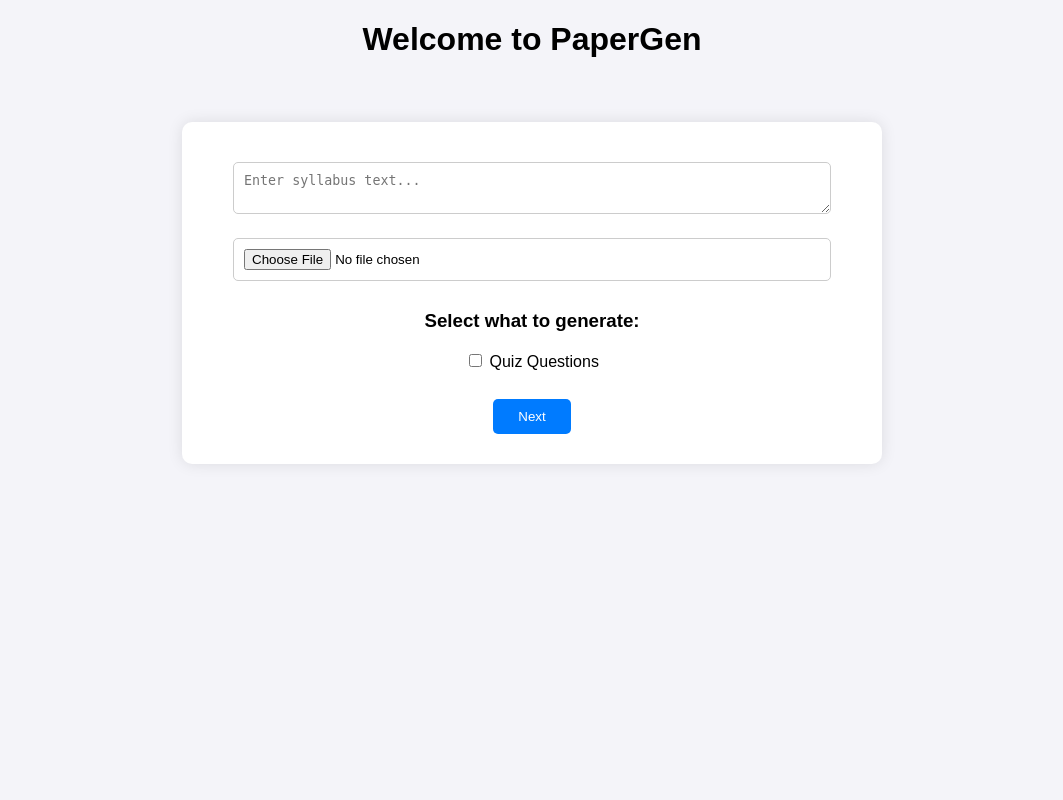
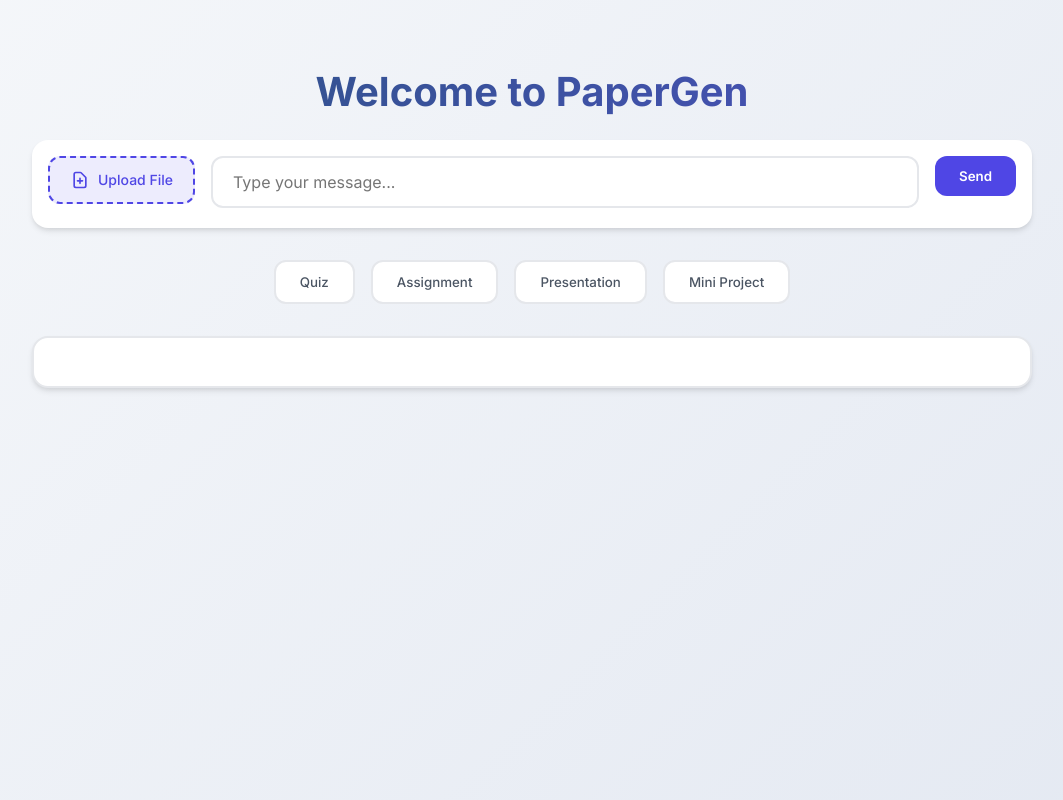
Before and after one commit to parmartanishq/PaperGen-Quiz-MiniProject-Assignments-Generator-AI, a Flask app: page / in a window 1280 px wide. Shown: the whole page, without its empty margins (108-1171 px from the left). Run offline with Flask 3, Linux system fonts and the light colour scheme.

Commit message:
Improved UI  User Experience version 1 commit

```diff
--- a/app.py
+++ b/app.py
@@ -1,85 +1,69 @@
 import os
+from flask import Flask, render_template, request, jsonify
+from werkzeug.utils import secure_filename
+from dotenv import load_dotenv
 import fitz  # PyMuPDF
 import google.generativeai as genai
-from flask import Flask, render_template, request, jsonify
+
+load_dotenv()
+genai.configure(api_key=os.getenv("GOOGLE_API_KEY"))
+
+model = genai.GenerativeModel("gemini-1.5-flash-latest")
 
 app = Flask(__name__)
-UPLOAD_FOLDER = "uploads"
-ALLOWED_EXTENSIONS = {"pdf", "txt"}
-app.config["UPLOAD_FOLDER"] = UPLOAD_FOLDER
-os.makedirs(UPLOAD_FOLDER, exist_ok=True)
+app.config["UPLOAD_FOLDER"] = "uploads"
+os.makedirs(app.config["UPLOAD_FOLDER"], exist_ok=True)
 
-# Gemini API setup
-GOOGLE_API_KEY = os.getenv("GOOGLE_API_KEY")
-if not GOOGLE_API_KEY:
-    print("ERROR: GOOGLE_API_KEY is not set.")
-    exit(1)
+def extract_text_from_file(file_path):
+    if file_path.endswith(".pdf"):
+        text = ""
+        with fitz.open(file_path) as doc:
+            for page in doc:
+                text += page.get_text()
+        return text
+    elif file_path.endswith(".txt"):
+        with open(file_path, "r", encoding="utf-8") as f:
+            return f.read()
+    return ""
 
-genai.configure(api_key=GOOGLE_API_KEY)
-
-def allowed_file(filename):
-    return "." in filename and filename.rsplit(".", 1)[1].lower() in ALLOWED_EXTENSIONS
-
-def extract_text_from_pdf(filepath):
-    text = ""
-    try:
-        doc = fitz.open(filepath)
-        for page in doc:
-            text += page.get_text("text") + "\n"
-        return text.strip()
-    except Exception as e:
-        return f"Error extracting text: {str(e)}"
-
-def extract_text_from_txt(filepath):
-    try:
-        with open(filepath, "r", encoding="utf-8") as file:
-            return file.read().strip()
-    except Exception as e:
-        return f"Error reading file: {str(e)}"
-
-def generate_content(prompt):
-    try:
-        model = genai.GenerativeModel("gemini-1.5-flash-latest")
-        response = model.generate_content(prompt)
-        return response.text.strip() if response and hasattr(response, "text") else "Error generating content."
-    except Exception as e:
-        return f"API Error: {str(e)}"
-
-def generate_quiz(text, count):
-    prompt = f"""
-    Generate {count} multiple-choice quiz questions based on the following content:
-
-    "{text}"
-
-    Each question should have 4 options labeled a, b, c, d.
-    After each question and its options, mention the correct answer in the format:
-    Correct Answer: <option letter>
-    """
-    response = generate_content(prompt)
-    return response.split("\n") if response else []
-
-
-@app.route("/", methods=["GET", "POST"])
-def home():
+@app.route("/")
+def index():
     return render_template("index.html")
 
-@app.route("/generate_quiz", methods=["POST"])
-def generate_quiz_route():
-    text_input = request.form.get("text_input", "").strip()
+@app.route("/process", methods=["POST"])
+def process():
+    query = request.form.get("query", "").strip()
+    content_type = request.form.get("content_type", "Quiz")
     file = request.files.get("file")
-    quiz_count = int(request.form.get("quiz_count", 10))
+    extracted_text = ""
 
-    extracted_text = text_input
-    if file and allowed_file(file.filename):
-        filepath = os.path.join(app.config["UPLOAD_FOLDER"], file.filename)
+    if file and file.filename != "":
+        filename = secure_filename(file.filename)
+        filepath = os.path.join(app.config["UPLOAD_FOLDER"], filename)
         file.save(filepath)
-        extracted_text = extract_text_from_pdf(filepath) if file.filename.endswith(".pdf") else extract_text_from_txt(filepath)
+        extracted_text = extract_text_from_file(filepath)
 
-    if not extracted_text:
-        return render_template("index.html", error="No valid input provided.")
+    if not extracted_text and not query:
+        return jsonify({"result": "Please provide input or upload a file."})
 
-    quiz_questions = generate_quiz(extracted_text, quiz_count)
-    return render_template("result.html", quiz_topics=quiz_questions, text=extracted_text)
+    # Enhanced and structured prompt for clear, focused outputs
+    prompt = f"""
+You are an expert educational assistant.
+Generate only a {content_type.lower()} in a clearly structured, readable format.
+Avoid mixing unrelated content.
+
+Use this content for context:
+{extracted_text or query}
+
+Format your output properly with numbered questions (if Quiz), headings (if Project Ideas), or sections (if Question Paper).
+"""
+
+    try:
+        response = model.generate_content(prompt)
+        return jsonify({"result": response.candidates[0].content.parts[0].text})
+    except Exception as e:
+        print("Error from Gemini:", e)
+        return jsonify({"result": "Error from model: Please check your input or API key."})
 
 if __name__ == "__main__":
     app.run(debug=True)
--- a/templates/index.html
+++ b/templates/index.html
@@ -3,146 +3,368 @@
 <head>
   <meta charset="UTF-8">
   <title>PaperGen</title>
+  <link rel="preconnect" href="https://fonts.googleapis.com">
+  <link rel="preconnect" href="https://fonts.gstatic.com" crossorigin>
+  <link href="https://fonts.googleapis.com/css2?family=Inter:wght@400;500;600;700&display=swap" rel="stylesheet">
   <style>
     body {
-            font-family: Arial, sans-serif;
-            text-align: center;
-            background-color: #f4f4f9;
+      font-family: 'Inter', sans-serif;
+      background: linear-gradient(135deg, #f5f7fa 0%, #e4e9f2 100%);
       margin: 0;
       padding: 0;
-        }
-        .container {
-            margin-top: 5%;
-            background: white;
-            padding: 30px;
-            border-radius: 10px;
-            width: 50%;
-            margin-left: auto;
-            margin-right: auto;
-            box-shadow: 0 0 15px rgba(0,0,0,0.1);
-            transition: transform 0.5s ease;
-        }
-        textarea, input[type="file"] {
-            width: 90%;
-            padding: 10px;
-            margin: 10px 0;
-            border-radius: 5px;
-            border: 1px solid #ccc;
-        }
-        .btn {
-            background-color: #007bff;
-            color: white;
-            border: none;
-            padding: 10px 25px;
-            border-radius: 5px;
-            cursor: pointer;
-            margin-top: 10px;
-        }
-        .btn:hover {
-            background-color: #0056b3;
-        }
-        .hidden {
-            display: none;
+      min-height: 100vh;
+      color: #1a1a1a;
     }
 
-        /* Loading screen styles */
-        #loadingScreen {
-            position: fixed;
-            top: 0; left: 0;
-            width: 100vw; height: 100vh;
-            background-color: rgba(255, 255, 255, 0.9);
+    .container {
+      padding: 2.5rem 1.5rem;
+      max-width: 1000px;
+      margin: auto;
+    }
+
+    h1 {
+      font-size: 2.5rem;
+      font-weight: 700;
+      margin-bottom: 1.5rem;
+      background: linear-gradient(120deg, #2c5282, #4c51bf);
+      background-clip: text;
+      -webkit-text-fill-color: transparent;
+      text-align: center;
+    }
+
+    .chat-bar {
+      display: flex;
+      align-items: flex-start;
+      justify-content: center;
+      gap: 1rem;
+      margin-bottom: 2rem;
+      background: white;
+      padding: 1rem;
+      border-radius: 1rem;
+      box-shadow: 0 4px 6px -1px rgba(0, 0, 0, 0.1), 0 2px 4px -1px rgba(0, 0, 0, 0.06);
+    }
+
+    .upload-btn {
+      border: 2px dashed #4f46e5;
+      background-color: rgba(79, 70, 229, 0.1);
+      color: #4f46e5;
+      padding: 0.75rem 1.25rem;
+      border-radius: 0.75rem;
+      font-size: 0.875rem;
+      cursor: pointer;
+      transition: all 0.2s ease;
+      display: flex;
+      align-items: center;
+      gap: 0.5rem;
+      font-weight: 500;
+      white-space: nowrap;
+      position: relative;
+    }
+
+    .upload-btn.green {
+      border-color: #16a34a;
+      background-color: rgba(22, 163, 74, 0.1);
+      color: #16a34a;
+    }
+
+    .upload-btn svg {
+      width: 1.25rem;
+      height: 1.25rem;
+      flex-shrink: 0;
+    }
+
+    .upload-btn:hover {
+      transform: translateY(-1px);
+    }
+
+    .remove-file {
       display: none;
-            align-items: center;
+      margin-left: auto;
+      font-size: 1rem;
+      color: #dc2626;
+      cursor: pointer;
+    }
+
+    .textarea-wrapper {
+      flex: 1;
+      min-width: 250px;
+      position: relative;
+    }
+
+    #query {
+      width: 100%;
+      min-height: 2.5rem;
+      max-height: 150px;
+      padding: 0.75rem 1.25rem;
+      font-size: 1rem;
+      border: 2px solid #e5e7eb;
+      border-radius: 0.75rem;
+      transition: all 0.2s ease;
+      font-family: 'Inter', sans-serif;
+      resize: none;
+      overflow-y: hidden;
+      line-height: 1.5;
+      box-sizing: border-box;
+    }
+
+    #query:focus {
+      outline: none;
+      border-color: #4f46e5;
+      box-shadow: 0 0 0 3px rgba(79, 70, 229, 0.1);
+    }
+
+    .send-btn {
+      background-color: #4f46e5;
+      border: none;
+      padding: 0.75rem 1.5rem;
+      border-radius: 0.75rem;
+      color: white;
+      cursor: pointer;
+      font-weight: 600;
+      transition: all 0.2s ease;
+      font-family: 'Inter', sans-serif;
+      align-self: flex-start;
+      white-space: nowrap;
+    }
+
+    .send-btn:hover {
+      background-color: #4338ca;
+      transform: translateY(-1px);
+    }
+
+    .option-buttons {
+      display: flex;
       justify-content: center;
-            flex-direction: column;
-            z-index: 9999;
+      gap: 1rem;
+      flex-wrap: wrap;
+      margin-bottom: 2rem;
+    }
+
+    .option-btn {
+      padding: 0.75rem 1.5rem;
+      background-color: white;
+      border: 2px solid #e5e7eb;
+      border-radius: 0.75rem;
+      cursor: pointer;
+      transition: all 0.2s ease;
+      font-weight: 500;
+      color: #4b5563;
+      font-family: 'Inter', sans-serif;
+    }
+
+    .option-btn:hover {
+      background-color: #f9fafb;
+      border-color: #4f46e5;
+      color: #4f46e5;
+    }
+
+    .option-btn.selected {
+      background-color: #4f46e5;
+      border-color: #4f46e5;
+      color: white;
     }
 
     .spinner {
-            border: 8px solid #f3f3f3;
-            border-top: 8px solid #007BFF;
+      display: none;
+      margin: 2rem auto;
+      text-align: center;
+    }
+
+    .spinner div {
+      border: 4px solid #e5e7eb;
+      border-top: 4px solid #4f46e5;
       border-radius: 50%;
-            width: 60px;
-            height: 60px;
+      width: 48px;
+      height: 48px;
       animation: spin 1s linear infinite;
+      margin: 0 auto 1rem;
+    }
+
+    .spinner p {
+      color: #6b7280;
+      font-weight: 500;
     }
 
     @keyframes spin {
       0% { transform: rotate(0deg); }
       100% { transform: rotate(360deg); }
     }
-    </style>
-    <script>
-        let formData = new FormData();
 
-        function handleNext() {
-            const inputText = document.querySelector("textarea").value;
-            const fileInput = document.querySelector("input[type='file']").files[0];
-            const generateQuiz = document.querySelector("#quiz").checked;
-
-            if (!inputText && !fileInput) {
-                alert("Please input text or upload a file first.");
-                return;
+    #results-container {
+      max-height: 500px;
+      overflow-y: auto;
+      border: 2px solid #e5e7eb;
+      padding: 1.5rem;
+      border-radius: 1rem;
+      background-color: white;
+      white-space: pre-wrap;
+      text-align: left;
+      font-size: 1rem;
+      line-height: 1.6;
+      box-shadow: 0 4px 6px -1px rgba(0, 0, 0, 0.1), 0 2px 4px -1px rgba(0, 0, 0, 0.06);
     }
 
-            if (!generateQuiz) {
-                alert("Currently only quiz is supported for step transition.");
-                return;
+    #results-container::-webkit-scrollbar {
+      width: 8px;
     }
 
-            formData.append("text_input", inputText);
-            if (fileInput) {
-                formData.append("file", fileInput);
+    #results-container::-webkit-scrollbar-track {
+      background: #f1f1f1;
+      border-radius: 4px;
     }
 
-            document.getElementById("first-step").classList.add("hidden");
-            document.getElementById("second-step").classList.remove("hidden");
+    #results-container::-webkit-scrollbar-thumb {
+      background: #c1c1c1;
+      border-radius: 4px;
     }
 
-        function submitFinal() {
-            const count = document.getElementById("quiz_count").value;
-            formData.append("quiz_count", count);
+    #results-container::-webkit-scrollbar-thumb:hover {
+      background: #a1a1a1;
+    }
 
-            // Show loading screen
-            document.getElementById("loadingScreen").style.display = "flex";
+    @media (max-width: 640px) {
+      .container {
+        padding: 1.5rem 1rem;
+      }
 
-            fetch("/generate_quiz", {
-                method: "POST",
+      h1 {
+        font-size: 2rem;
+      }
+
+      .chat-bar {
+        flex-direction: column;
+        padding: 0.75rem;
+        align-items: stretch;
+      }
+
+      .textarea-wrapper {
+        width: 100%;
+      }
+
+      .send-btn {
+        width: 100%;
+      }
+
+      .option-buttons {
+        gap: 0.75rem;
+      }
+
+      .option-btn {
+        padding: 0.5rem 1rem;
+        font-size: 0.875rem;
+      }
+
+      .upload-btn {
+        width: 100%;
+        justify-content: center;
+      }
+    }
+  </style>
+</head>
+<body>
+<div class="container">
+  <h1>Welcome to PaperGen</h1>
+
+  <form id="query-form" enctype="multipart/form-data">
+    <div class="chat-bar">
+      <label class="upload-btn" id="upload-label">
+        <svg id="upload-icon" xmlns="http://www.w3.org/2000/svg" fill="none" viewBox="0 0 24 24"
+             stroke="currentColor">
+          <path stroke-linecap="round" stroke-linejoin="round" stroke-width="2"
+                d="M9 13h6m-3-3v6m5 5H7a2 2 0 01-2-2V5a2 2 0 012-2h5.586a1 1 0 01.707.293l5.414 5.414a1 1 0 01.293.707V19a2 2 0 01-2 2z"/>
+        </svg>
+        <span id="upload-text">Upload File</span>
+        <input type="file" id="file-upload" name="file" accept=".pdf,.txt" style="display: none;" />
+        <span class="remove-file" id="remove-file">❌</span>
+      </label>
+
+      <div class="textarea-wrapper">
+        <textarea id="query" name="query" placeholder="Type your message..." rows="1"></textarea>
+      </div>
+      <button type="submit" class="send-btn">Send</button>
+    </div>
+
+    <div class="option-buttons">
+      <button type="button" class="option-btn" data-type="Quiz">Quiz</button>
+      <button type="button" class="option-btn" data-type="Assignment">Assignment</button>
+      <button type="button" class="option-btn" data-type="Presentation topics">Presentation</button>
+      <button type="button" class="option-btn" data-type="Mini Project">Mini Project</button>
+    </div>
+
+    <input type="hidden" name="content_type" id="content_type" value="Quiz">
+  </form>
+
+  <div class="spinner" id="loading-spinner">
+    <div></div>
+    <p>Generating, please wait...</p>
+  </div>
+  <div id="results-container"></div>
+</div>
+
+<script>
+  // Auto-resize textarea
+  const textarea = document.getElementById('query');
+  textarea.addEventListener('input', function () {
+    this.style.height = 'auto';
+    this.style.height = (this.scrollHeight) + 'px';
+  });
+
+  // Option selection
+  document.querySelectorAll('.option-btn').forEach(btn => {
+    btn.addEventListener('click', () => {
+      document.getElementById('content_type').value = btn.dataset.type;
+      document.querySelectorAll('.option-btn').forEach(b => b.classList.remove('selected'));
+      btn.classList.add('selected');
+    });
+  });
+
+  // File upload preview behavior
+  const fileInput = document.getElementById('file-upload');
+  const uploadLabel = document.getElementById('upload-label');
+  const uploadText = document.getElementById('upload-text');
+  const removeBtn = document.getElementById('remove-file');
+
+  fileInput.addEventListener('change', function () {
+    if (fileInput.files.length > 0) {
+      uploadText.textContent = fileInput.files[0].name;
+      uploadLabel.classList.add('green');
+      removeBtn.style.display = 'inline';
+    }
+  });
+
+  removeBtn.addEventListener('click', function (e) {
+    e.preventDefault();
+    fileInput.value = '';
+    uploadText.textContent = 'Upload File';
+    uploadLabel.classList.remove('green');
+    removeBtn.style.display = 'none';
+  });
+
+  // Form submit
+  document.getElementById('query-form').addEventListener('submit', function (e) {
+    e.preventDefault();
+    const spinner = document.getElementById('loading-spinner');
+    const resultBox = document.getElementById('results-container');
+    spinner.style.display = 'block';
+    resultBox.innerHTML = '';
+
+    const formData = new FormData(this);
+
+    fetch('/process', {
+      method: 'POST',
       body: formData
     })
-            .then(response => response.text())
-            .then(html => {
-                document.open();
-                document.write(html);
-                document.close();
+      .then(response => response.json())
+      .then(data => {
+        spinner.style.display = 'none';
+        resultBox.innerHTML = `<pre>${data.result}</pre>`;
       })
       .catch(error => {
-                console.error("Error:", error);
-                document.getElementById("loadingScreen").style.display = "none";
+        spinner.style.display = 'none';
+        resultBox.innerHTML = 'An error occurred while processing.';
+        console.error('Error:', error);
       });
-        }
+  });
 </script>
-</head>
-<body>
-    <div id="loadingScreen">
-        <div class="spinner"></div>
-        <p>Generating, please wait...</p>
-    </div>
-
-    <h1>Welcome to PaperGen</h1>
-    <div class="container" id="first-step">
-        <textarea placeholder="Enter syllabus text..." name="text_input"></textarea><br>
-        <input type="file" name="file"><br>
-        <h3>Select what to generate:</h3>
-        <input type="checkbox" id="quiz"> Quiz Questions<br><br>
-        <button class="btn" onclick="handleNext()">Next</button>
-    </div>
-
-    <div class="container hidden" id="second-step">
-        <h3>Select Number of Quiz Questions</h3>
-        <input type="range" id="quiz_count" min="5" max="50" value="10" oninput="this.nextElementSibling.value = this.value">
-        <output>10</output><br>
-        <button class="btn" onclick="submitFinal()">Generate Quiz</button>
-    </div>
 </body>
 </html>
```
Lines whose indentation alone changed are shown as unchanged.
